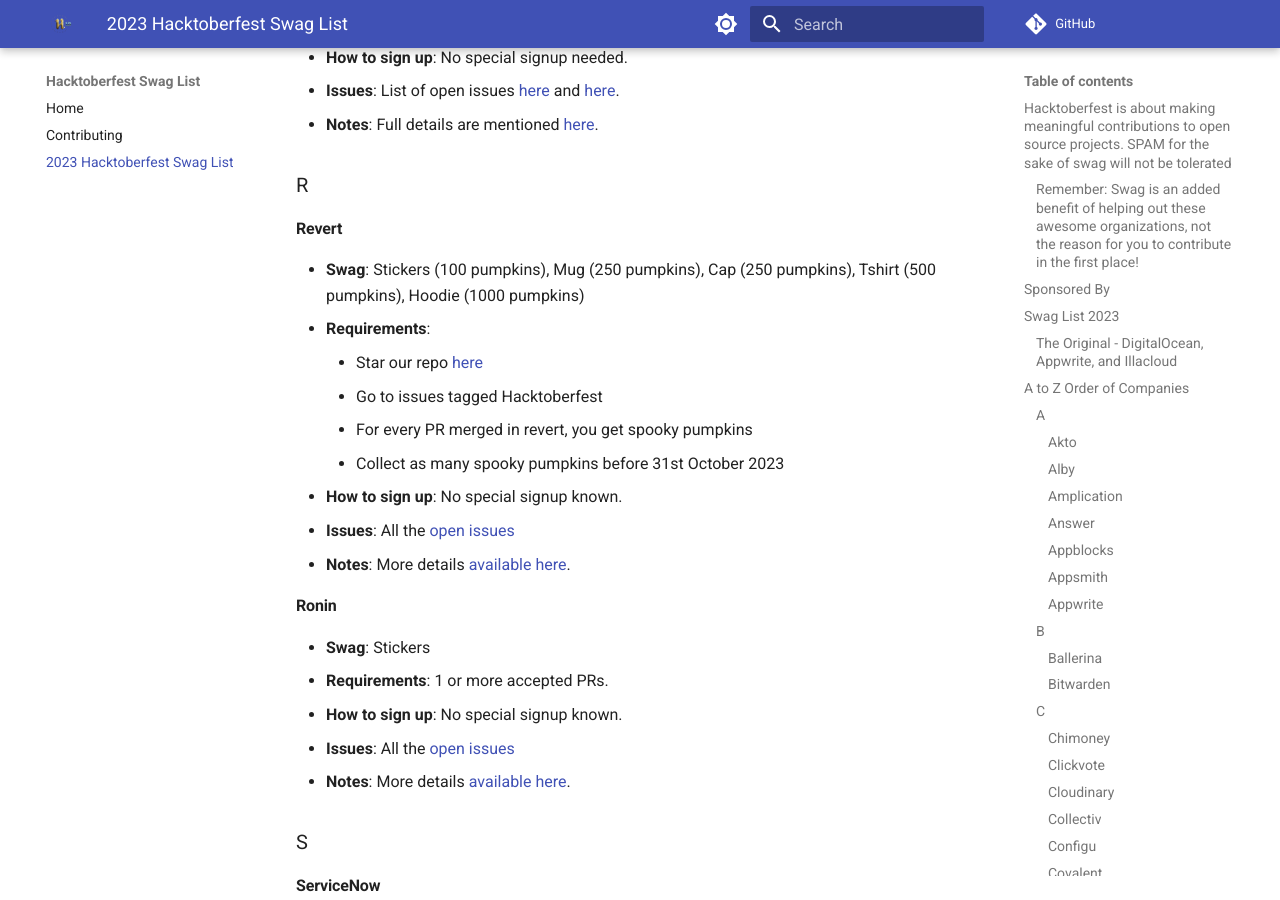
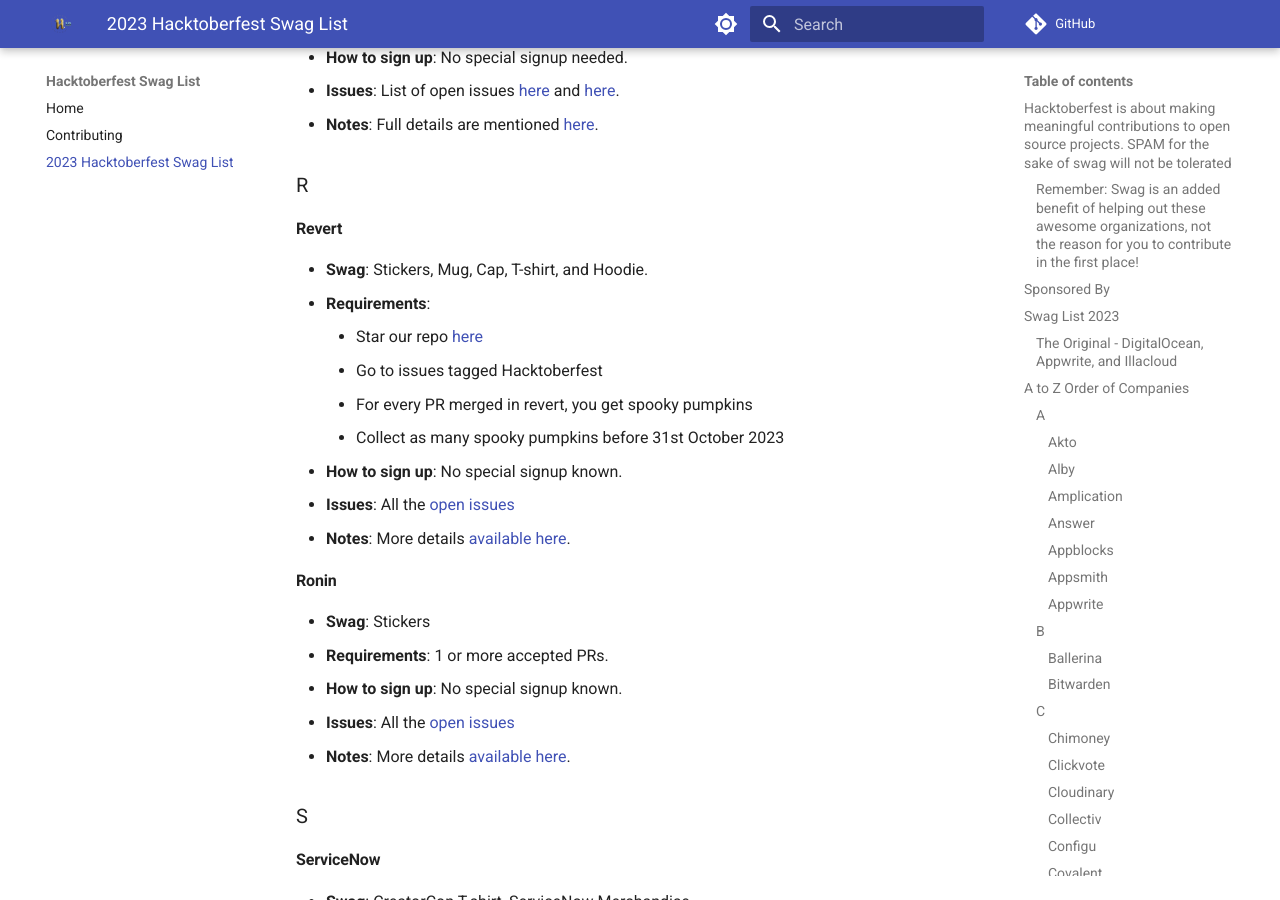
Before and after one commit to crweiner/hacktoberfest-swag-list, an MkDocs documentation site: the page built from docs/list.md, in a window 1280 px wide and 900 px high, scrolled down 15877 px. Built offline with MkDocs 1.6.1 and Material for MkDocs 9.7.7, drawn with Linux system fonts in a browser that asks for light colours; plug-ins that fetch from the network failed and are left out; comment, search, counter and statistics services are not loaded.

Commit message:
Update swag line suggested
Co-authored-by: vimode <39148877+vimode@users.noreply.github.com>

```diff
--- a/docs/list.md
+++ b/docs/list.md
@@ -521,7 +521,7 @@
 
 #### **Revert**
 
-- **Swag**: Stickers (100 pumpkins), Mug (250 pumpkins), Cap (250 pumpkins), Tshirt (500 pumpkins), Hoodie (1000 pumpkins)
+- **Swag**: Stickers, Mug, Cap, T-shirt, and Hoodie.
 - **Requirements**:
     - Star our repo [here](https://github.com/revertinc/revert)
     - Go to issues tagged Hacktoberfest
```
